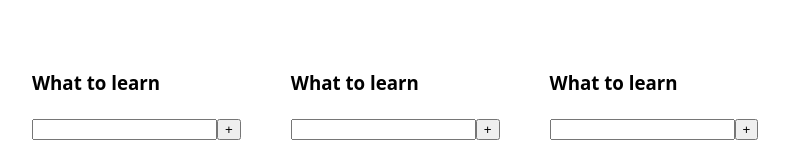
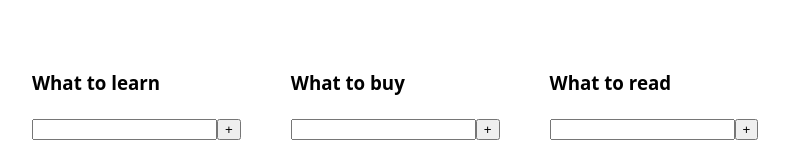
Before and after one commit to ElenaWebDev984/todolist_repetition, a React (Vite) app: page / in a window 1280 px wide. Shown: the top 159 px of the page, without its empty margins (18-807 px from the left). Built offline with nearby package versions, Linux system fonts and the light colour scheme.

Commit message:
created AddTaskForm

```diff
--- /dev/null
+++ b/src/AddTaskForm.tsx
@@ -0,0 +1,12 @@
+type AddTaskForm = {
+    title: string
+}
+
+export const AddTaskForm = ({title}: AddTaskForm) => {
+    return (
+        <div>
+            <input type="text" />
+            <button>{title}</button>
+        </div>
+    );
+};
--- a/src/TodolistItem.tsx
+++ b/src/TodolistItem.tsx
@@ -1,14 +1,16 @@
 import {TodolistTitle} from "./TodolistTitle.tsx";
+import {AddTaskForm} from "./AddTaskForm.tsx";
+
+type TodolistItemTypes =  {
+    title: string
+}
 
 
-export const TodolistItem = () => {
+export const TodolistItem = ({title}: TodolistItemTypes) => {
     return (
         <div>
-            <TodolistTitle title='What to learn'/>
-            <div>
-                <input type="text"/>
-                <button>+</button>
-            </div>
+            <TodolistTitle title={title}/>
+            <AddTaskForm title='+'/>
             <ul>
                 <li>
                     <input type="checkbox" checked={true}/>
```
